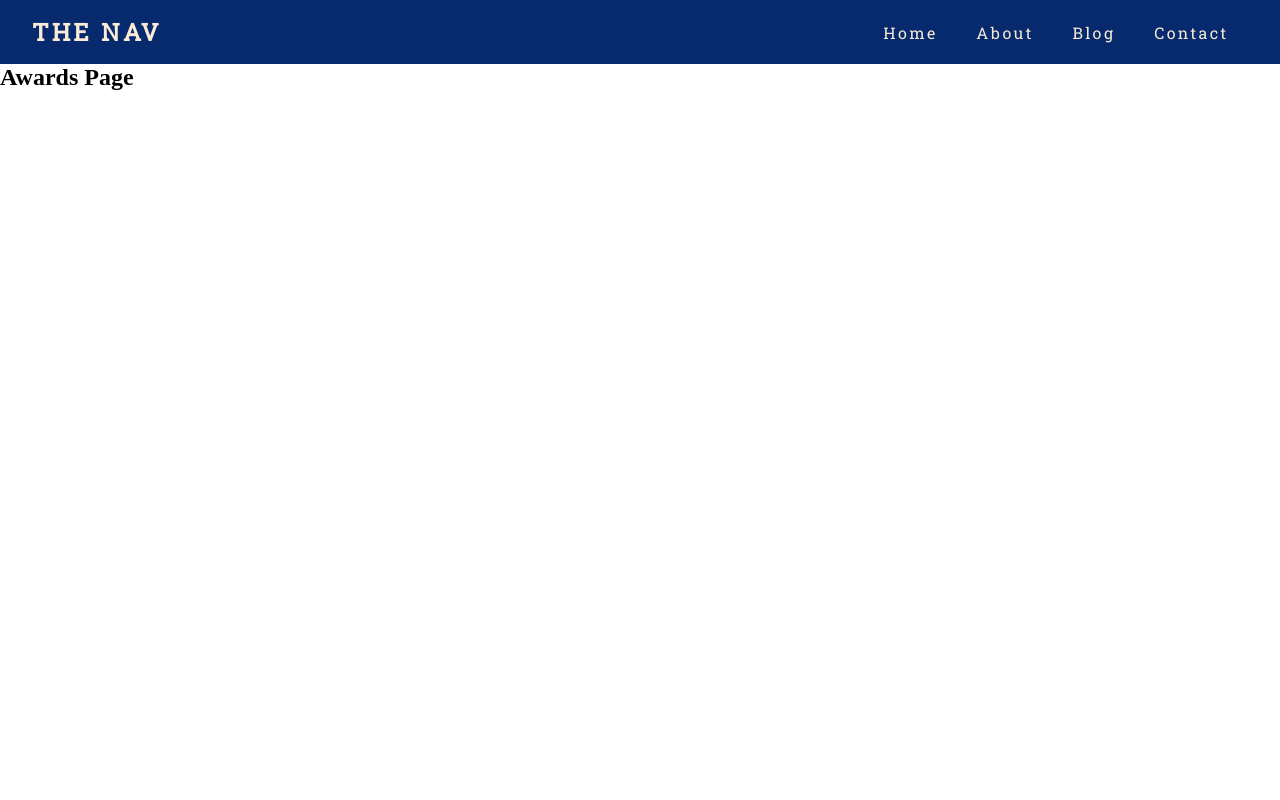
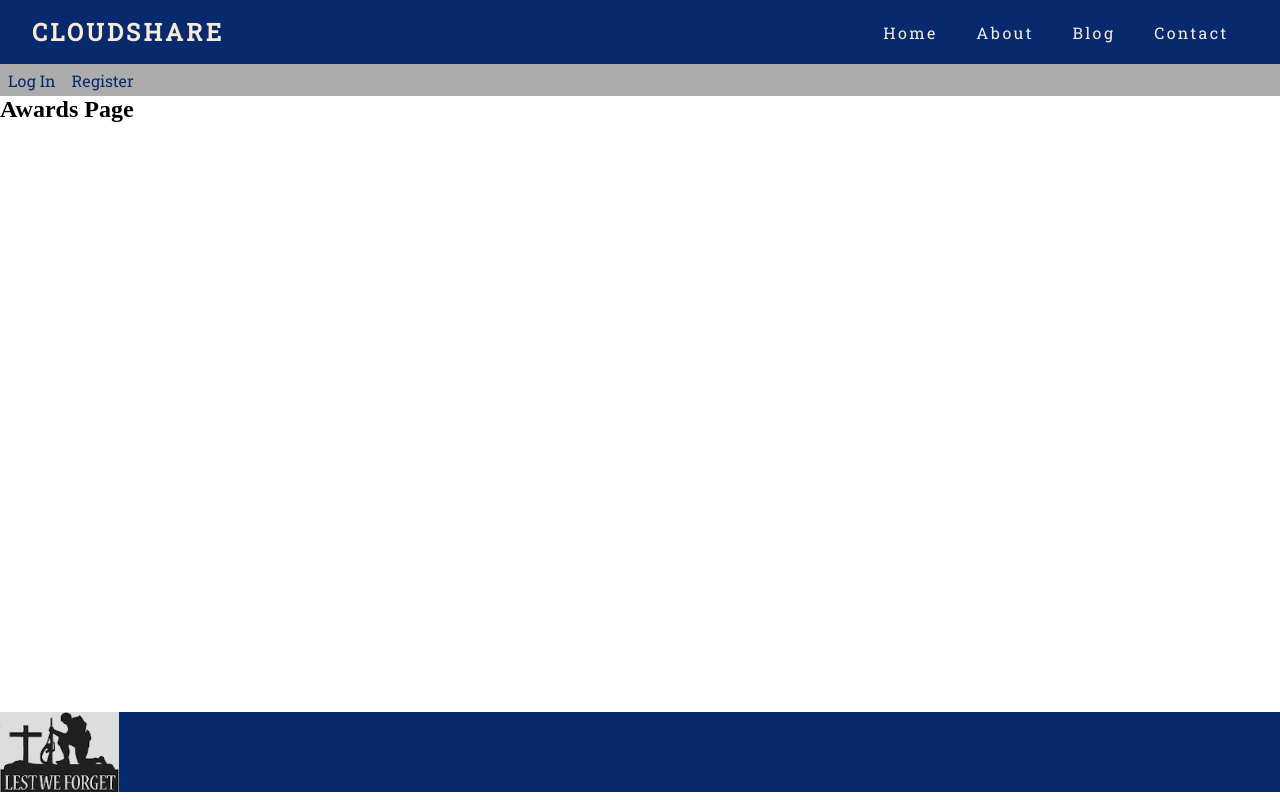
Before and after one commit to FusionArc/cloudshare_dev, a Django app: page /awards/ in a window 1280 px wide. Run offline with Django 3.2, Linux system fonts and the light colour scheme; data that the repository does not hold is empty.

Commit message:
add footer

```diff
--- a/src/core/static/core/styles.css
+++ b/src/core/static/core/styles.css
@@ -57,6 +57,41 @@ nav{
     transition: all 0.3s ease;
 }
 
+.auth ul{
+    display: flex;
+    justify-content: flex-start;
+    align-items: center;
+    min-height: 4vh;
+
+    background-color: #acacac;
+    width: 100%;
+}
+
+.auth-links li{
+    list-style: none;
+    padding: 0 0.5em;
+    font-family: 'Roboto Slab', serif;
+}
+
+.auth-links a{
+    color: #062a6d;
+    text-decoration: none;
+}
+main{
+    min-height: 81vh;
+}
+footer{
+    display: grid;
+    grid-template-columns: 1fr repeat(12, minmax(1fr, 60px)) 1fr;
+    background-color: #062a6d;
+    overflow: hidden;
+}
+
+footer img{
+    justify-self: flex-start;
+    max-height: 5rem;
+}
+
 @media screen and (max-width:864px){
     body{
         overflow: hidden;
@@ -65,12 +100,12 @@ nav{
         position: absolute;
         right: 0;
         height: 92vh;
-        top: 8vh;
+        top: 12vh;
         background-color: #acacac;
         display: flex;
         flex-direction: column;
         align-items: center;
-        width: 20vw;
+        width: 25vw;
         transform: translateX(100%);
         transition: transform 0.5s ease-in;
     }
--- /dev/null
+++ b/src/core/templates/core/account/static/account/styles.css
@@ -0,0 +1,3 @@
+h1{
+    color: blue;
+}
--- a/src/core/templates/core/base.html
+++ b/src/core/templates/core/base.html
@@ -5,7 +5,7 @@
     <meta charset="UTF-8">
     <meta name="viewport" content="width=device-width, initial-scale=1.0">
     <link href="https://fonts.googleapis.com/css?family=Roboto+Slab&display=swap" rel="stylesheet">
-    <link rel="stylesheet" type="text/css" href="{% static 'awards/styles.css' %}">
+    <link rel="stylesheet" type="text/css" href="{% static 'core/styles.css' %}">
 
     {% if title %}
         <title>CloudShare - {{ title }}</title>
@@ -16,7 +16,7 @@
 <body>
     <nav>
         <div class="logo">
-            <h4>The Nav</h4>
+            <h4>CloudShare</h4>
         </div>
         <ul class="nav-links">
             <li>
@@ -38,8 +38,45 @@
             <div class="line3"></div>
         </div>
     </nav>
-    {% block content %}{% endblock content %}
+    <main>
+        {% block body %}
 
-    <script src="{% static 'awards/app.js' %}"></script>
+        <div class="auth">
+            <ul class="auth-links">
+              {% if user.is_authenticated %}
+                <!-- <li><a href="{% url 'account_email' %}">Change E-mail</a></li> -->
+                <li><a href="{% url 'account_logout' %}">Log Out</a></li>
+              {% else %}
+                <li><a href="{% url 'account_login' %}">Log In</a></li>
+                <li><a href="{% url 'account_signup' %}">Register</a></li>
+              {% endif %}
+            </ul>
+        </div>
+
+        {% if messages %}
+        <div>
+          <ul>
+            {% for message in messages %}
+              <li>{{message}}</li>
+            {% endfor %}
+          </ul>
+        </div>
+        {% endif %}
+
+        <div class="container">
+          {% block content %}
+          {% endblock content %}
+        </div>
+
+        {% endblock body %}
+        <section>
+            {% block extra_body %}
+            {% endblock extra_body%}
+          </section>
+      </main>
+      <footer>
+          <img src="{% static 'core/images/lestweforget_150.png' %}" alt="lest we forget icon">
+      </footer>
+    <script src="{% static 'core/app.js' %}"></script>
 </body>
 </html>
```
Also changed, not shown: src/core/templates/core/account/static/account/allauth_settings.py (added, +20 -0 lines), src/core/static/core/images/lestweforget_150.png (added).
